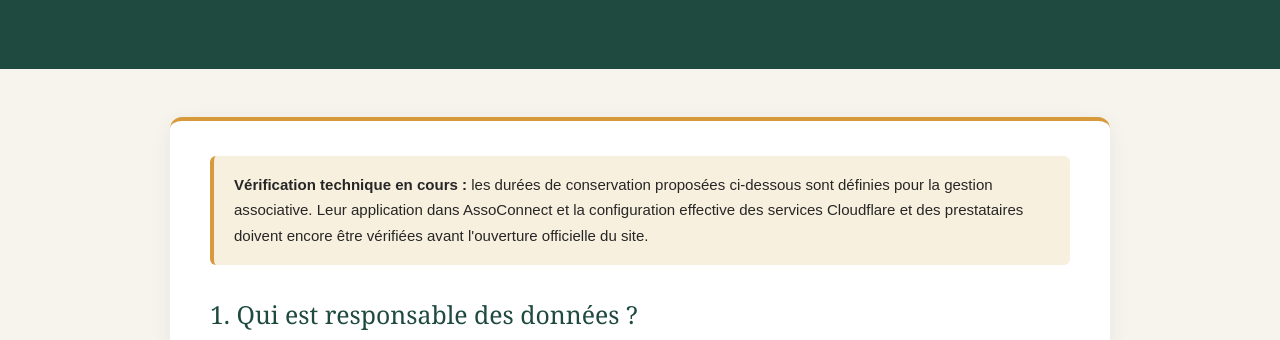
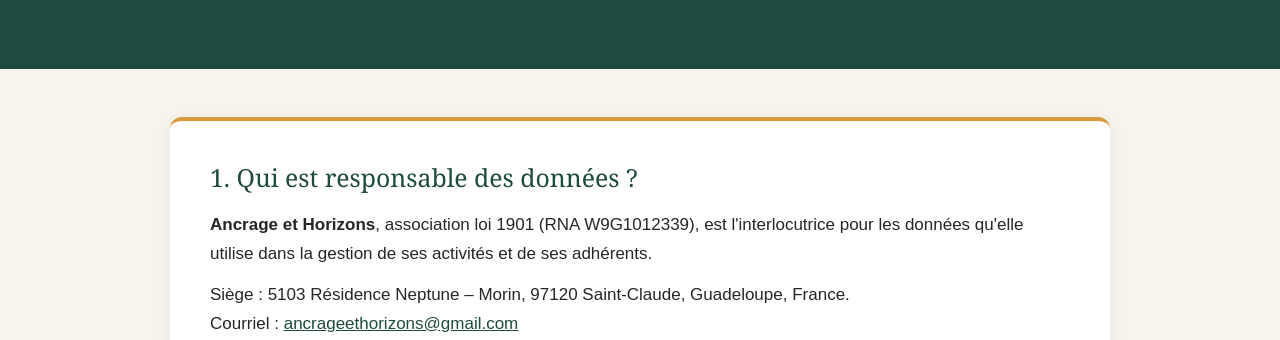
Before and after one commit to ancrageethorizons-coder/site-ancrage-et-horizons, a plain HTML site: page confidentialite/index.html in a window 1280 px wide. Shown: the part 434-774 px from the top of the page. Drawn offline with Linux system fonts and the light colour scheme.

Commit message:
Retirer l'encadré provisoire sans modifier les dispositions de fond

```diff
--- a/confidentialite/index.html
+++ b/confidentialite/index.html
@@ -15,7 +15,7 @@ footer{display:flex;justify-content:space-between;flex-wrap:wrap;gap:22px;backgr
 <header><a class="brand" href="/"><img src="../assets/logo.png" alt="Symbole officiel d’Ancrage et Horizons"><span>Ancrage et Horizons</span></a><nav aria-label="Navigation principale"><a href="/">Accueil</a><a href="/association/">L’association</a><a href="/activites/">Nos activités</a><a href="/projets/">Nos projets</a><a class="join" href="/#adherer">Adhérer</a></nav></header>
 <div class="hero"><div><div class="eyebrow">Informations officielles</div><h1>Protection des données personnelles</h1><p>Comment sont utilisées les informations concernant les visiteurs et les personnes qui contactent ou rejoignent l’association.</p></div></div>
 <main><article>
-<div class="draft-note" role="note"><strong>Vérification technique en cours :</strong> les durées de conservation proposées ci-dessous sont définies pour la gestion associative. Leur application dans AssoConnect et la configuration effective des services Cloudflare et des prestataires doivent encore être vérifiées avant l'ouverture officielle du site.</div>
+
 <section><h2>1. Qui est responsable des données ?</h2>
 <p><strong>Ancrage et Horizons</strong>, association loi 1901 (RNA W9G1012339), est l'interlocutrice pour les données qu'elle utilise dans la gestion de ses activités et de ses adhérents.</p>
 <p>Siège : 5103 Résidence Neptune – Morin, 97120 Saint-Claude, Guadeloupe, France.<br>Courriel : <a href="mailto:ancrageethorizons@gmail.com">ancrageethorizons@gmail.com</a><br>Téléphone : <a href="tel:+590690921335">+590 690 92 13 35</a>.</p>
```
